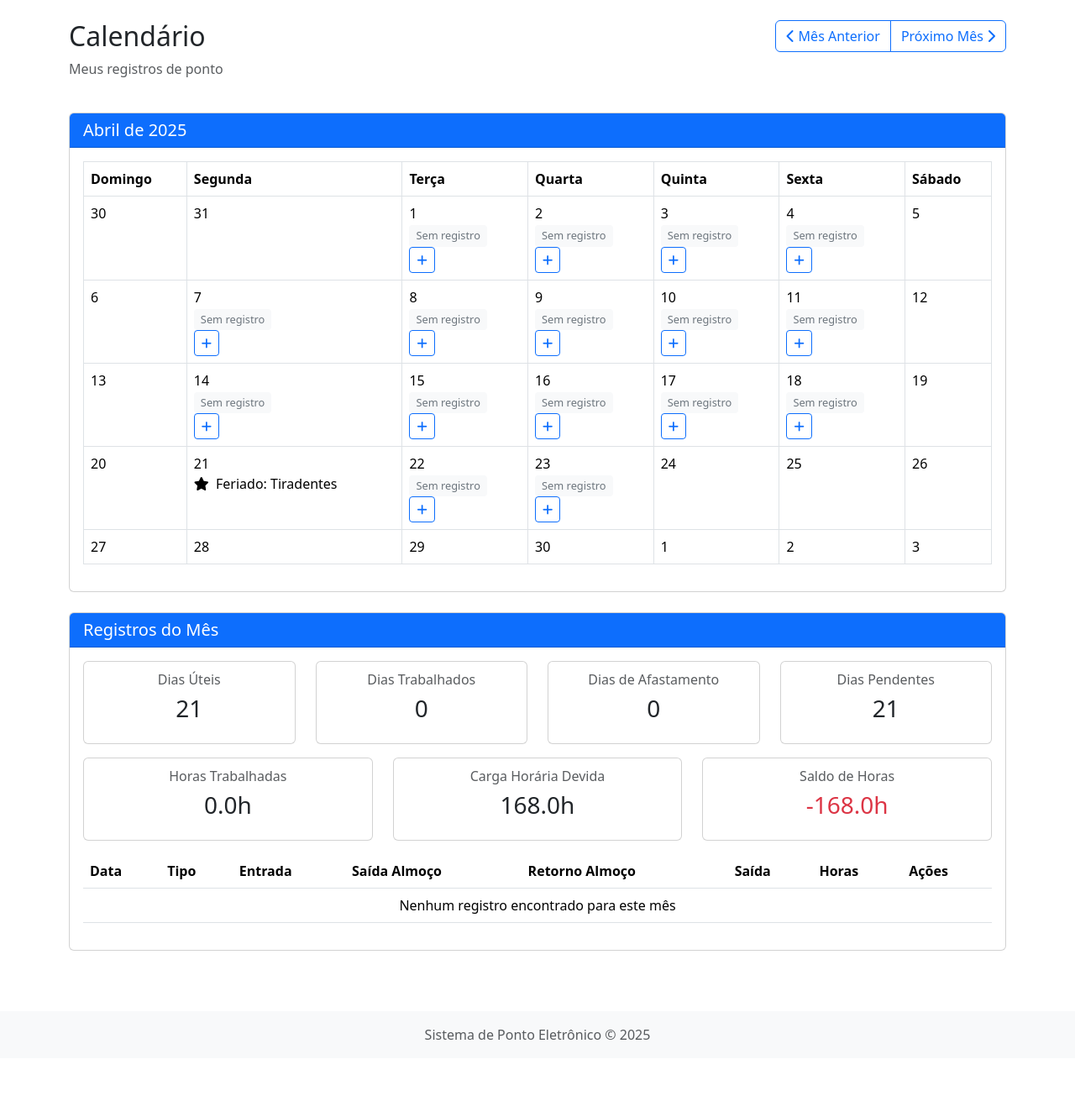
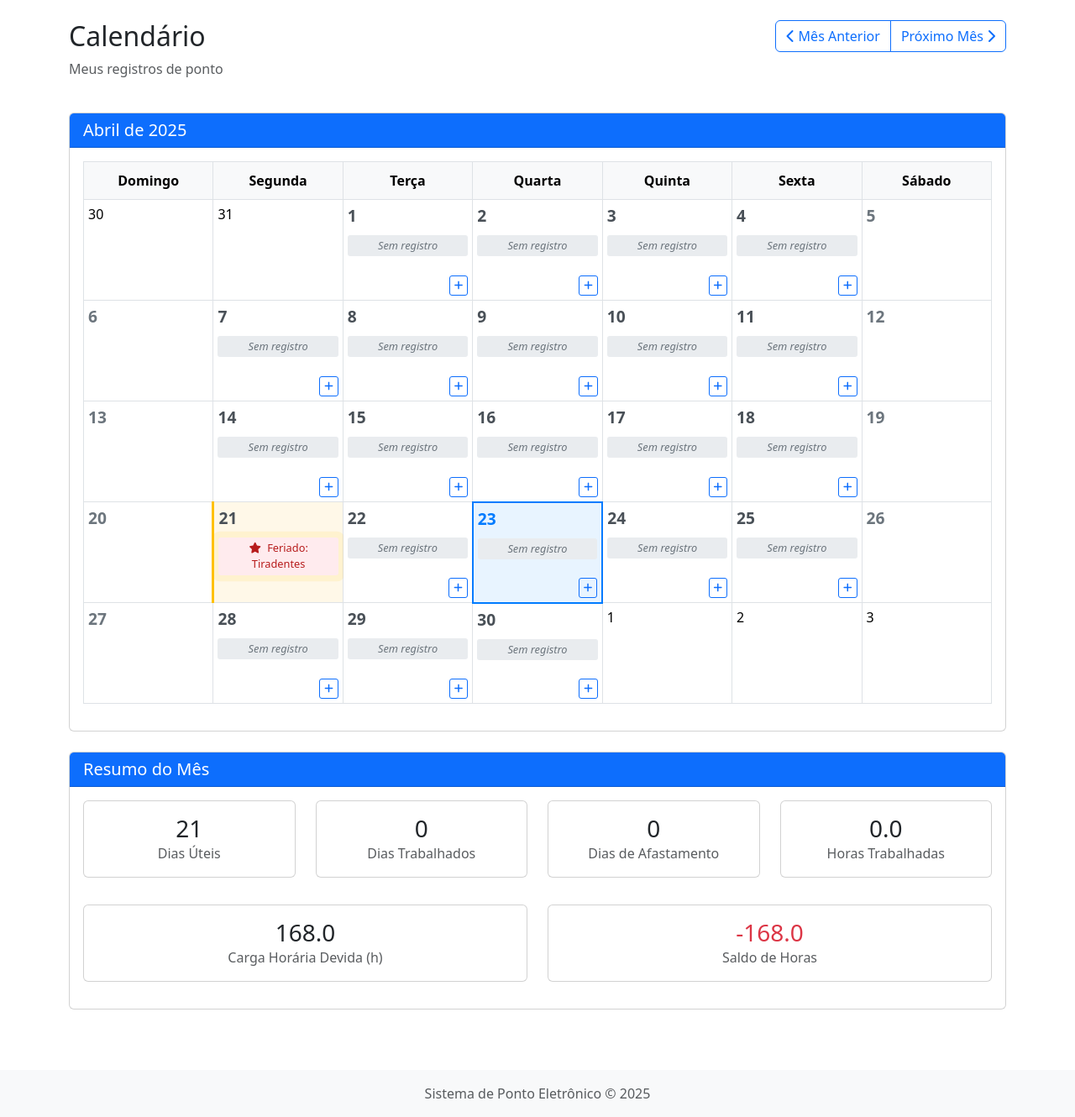
Before and after one commit to Masselorc/ponto-eletronico, a Flask app: page /calendario in a window 1280 px wide. Shown: the part 56-1386 px from the top of the page at 84% size. Before the commit the page ends 1294 px from the top, so only its background shows below. Run offline with Flask 3, Linux system fonts and the light colour scheme; a user stored in the database is signed in.

Commit message:
Update calendario.html

```diff
--- a/app/templates/main/calendario.html
+++ b/app/templates/main/calendario.html
@@ -2,7 +2,7 @@
 
 {% block title %}Calendário{% endblock %}
 
-{% block styles %}
+{% block extra_css %}
 <link rel="stylesheet" href="{{ url_for('static', filename='css/calendario.css') }}">
 <style>
     .calendario-table {
@@ -260,7 +260,7 @@
                                                         <i class="fas fa-eye"></i>
                                                     </a>
                                                 </div>
-                                            {% elif data_atual.weekday() < 5 and data_atual not in feriados_datas and data_atual <= hoje %}
+                                            {% elif data_atual.weekday() < 5 and data_atual not in feriados_datas %}
                                                 <div class="sem-registro-badge">
                                                     Sem registro
                                                 </div>
@@ -355,7 +355,7 @@
                                                             <i class="fas fa-eye"></i>
                                                         </a>
                                                     </div>
-                                                {% elif data_atual.weekday() < 5 and data_atual not in feriados_datas and data_atual <= hoje %}
+                                                {% elif data_atual.weekday() < 5 and data_atual not in feriados_datas %}
                                                     <div class="sem-registro-badge">
                                                         Sem registro
                                                     </div>
@@ -376,8 +376,8 @@
                                                 {% endif %}
                                             </td>
                                         {% else %}
-                                            {% set dia_proximo = ultimo_dia + timedelta(days=(dia_atual - total_dias)) %}
-                                            <td class="dia-outro-mes">{{ dia_proximo.day }}</td>
+                                            {% set dia_proximo = dia_atual - total_dias %}
+                                            <td class="dia-outro-mes">{{ dia_proximo }}</td>
                                         {% endif %}
                                     {% endfor %}
                                 </tr>
@@ -394,144 +394,77 @@
     <div class="col-md-12">
         <div class="card">
             <div class="card-header bg-primary text-white">
-                <h5 class="mb-0">Registros do Mês</h5>
+                <h5 class="mb-0">Resumo do Mês</h5>
             </div>
             <div class="card-body">
-                <div class="row mb-3">
-                    <div class="col-md-3">
-                        <div class="card">
+                <div class="row">
+                    <div class="col-md-3 mb-3">
+                        <div class="card h-100">
                             <div class="card-body text-center">
-                                <h6 class="card-subtitle mb-2 text-muted">Dias Úteis</h6>
-                                <h3 class="card-title">{{ dias_uteis }}</h3>
+                                <h3 class="mb-0">{{ dias_uteis }}</h3>
+                                <p class="text-muted mb-0">Dias Úteis</p>
                             </div>
                         </div>
                     </div>
-                    <div class="col-md-3">
-                        <div class="card">
+                    <div class="col-md-3 mb-3">
+                        <div class="card h-100">
                             <div class="card-body text-center">
-                                <h6 class="card-subtitle mb-2 text-muted">Dias Trabalhados</h6>
-                                <h3 class="card-title">{{ dias_trabalhados }}</h3>
+                                <h3 class="mb-0">{{ dias_trabalhados }}</h3>
+                                <p class="text-muted mb-0">Dias Trabalhados</p>
                             </div>
                         </div>
                     </div>
-                    <div class="col-md-3">
-                        <div class="card">
+                    <div class="col-md-3 mb-3">
+                        <div class="card h-100">
                             <div class="card-body text-center">
-                                <h6 class="card-subtitle mb-2 text-muted">Dias de Afastamento</h6>
-                                <h3 class="card-title">{{ dias_afastamento }}</h3>
+                                <h3 class="mb-0">{{ dias_afastamento }}</h3>
+                                <p class="text-muted mb-0">Dias de Afastamento</p>
                             </div>
                         </div>
                     </div>
-                    <div class="col-md-3">
-                        <div class="card">
+                    <div class="col-md-3 mb-3">
+                        <div class="card h-100">
                             <div class="card-body text-center">
-                                <h6 class="card-subtitle mb-2 text-muted">Dias Pendentes</h6>
-                                <h3 class="card-title">{{ dias_uteis - dias_trabalhados - dias_afastamento }}</h3>
+                                <h3 class="mb-0">{{ "%.1f"|format(horas_trabalhadas) }}</h3>
+                                <p class="text-muted mb-0">Horas Trabalhadas</p>
                             </div>
                         </div>
                     </div>
                 </div>
-
-                <div class="row mb-3">
-                    <div class="col-md-4">
-                        <div class="card">
+                <div class="row mt-3">
+                    <div class="col-md-6 mb-3">
+                        <div class="card h-100">
                             <div class="card-body text-center">
-                                <h6 class="card-subtitle mb-2 text-muted">Horas Trabalhadas</h6>
-                                <h3 class="card-title">{{ "%.1f"|format(horas_trabalhadas) }}h</h3>
+                                <h3 class="mb-0">{{ "%.1f"|format(carga_horaria_devida) }}</h3>
+                                <p class="text-muted mb-0">Carga Horária Devida (h)</p>
                             </div>
                         </div>
                     </div>
-                    <div class="col-md-4">
-                        <div class="card">
+                    <div class="col-md-6 mb-3">
+                        <div class="card h-100">
                             <div class="card-body text-center">
-                                <h6 class="card-subtitle mb-2 text-muted">Carga Horária Devida</h6>
-                                <h3 class="card-title">{{ "%.1f"|format(carga_horaria_devida) }}h</h3>
+                                <h3 class="mb-0 {% if saldo_horas >= 0 %}text-success{% else %}text-danger{% endif %}">
+                                    {{ "%.1f"|format(saldo_horas) }}
+                                </h3>
+                                <p class="text-muted mb-0">Saldo de Horas</p>
                             </div>
                         </div>
                     </div>
-                    <div class="col-md-4">
-                        <div class="card">
-                            <div class="card-body text-center">
-                                <h6 class="card-subtitle mb-2 text-muted">Saldo de Horas</h6>
-                                <h3 class="card-title {% if saldo_horas >= 0 %}text-success{% else %}text-danger{% endif %}">
-                                    {{ "%.1f"|format(saldo_horas) }}h
-                                </h3>
-                            </div>
-                        </div>
-                    </div>
-                </div>
-
-                <div class="table-responsive">
-                    <table class="table table-hover">
-                        <thead>
-                            <tr>
-                                <th>Data</th>
-                                <th>Tipo</th>
-                                <th>Entrada</th>
-                                <th>Saída Almoço</th>
-                                <th>Retorno Almoço</th>
-                                <th>Saída</th>
-                                <th>Horas</th>
-                                <th>Ações</th>
-                            </tr>
-                        </thead>
-                        <tbody>
-                            {% for registro in registros.values()|sort(attribute='data') %}
-                            <tr>
-                                <td>{{ registro.data.strftime('%d/%m/%Y') }}</td>
-                                <td>
-                                    {% if registro.afastamento %}
-                                        {% if registro.tipo_afastamento == "ferias" %}
-                                            <span class="badge bg-info">Férias</span>
-                                        {% elif registro.tipo_afastamento == "licenca_medica" %}
-                                            <span class="badge bg-warning">Licença Médica</span>
-                                        {% elif registro.tipo_afastamento == "licenca_maternidade" %}
-                                            <span class="badge bg-warning">Licença Maternidade</span>
-                                        {% elif registro.tipo_afastamento == "abono" %}
-                                            <span class="badge bg-info">Abono</span>
-                                        {% else %}
-                                            <span class="badge bg-info">Afastamento</span>
-                                        {% endif %}
-                                    {% else %}
-                                        <span class="badge bg-success">Trabalho</span>
-                                    {% endif %}
-                                </td>
-                                <td>{{ registro.entrada.strftime('%H:%M') if registro.entrada else '--:--' }}</td>
-                                <td>{{ registro.saida_almoco.strftime('%H:%M') if registro.saida_almoco else '--:--' }}</td>
-                                <td>{{ registro.retorno_almoco.strftime('%H:%M') if registro.retorno_almoco else '--:--' }}</td>
-                                <td>{{ registro.saida.strftime('%H:%M') if registro.saida else '--:--' }}</td>
-                                <td>
-                                    {% if registro.afastamento %}
-                                        --
-                                    {% else %}
-                                        {{ "%.1f"|format(registro.horas_trabalhadas) if registro.horas_trabalhadas else '0.0' }}
-                                    {% endif %}
-                                </td>
-                                <td>
-                                    <a href="{{ url_for('main.visualizar_ponto', ponto_id=registro.id) }}" class="btn btn-sm btn-outline-primary">
-                                        <i class="fas fa-eye"></i>
-                                    </a>
-                                </td>
-                            </tr>
-                            {% else %}
-                            <tr>
-                                <td colspan="8" class="text-center">Nenhum registro encontrado para este mês</td>
-                            </tr>
-                            {% endfor %}
-                        </tbody>
-                    </table>
                 </div>
             </div>
         </div>
     </div>
 </div>
+{% endblock %}
 
+{% block extra_js %}
 <script>
     document.addEventListener('DOMContentLoaded', function() {
+        // Botão para visualizar registros de outro usuário
+        const btnVisualizar = document.getElementById('btn-visualizar');
         const usuarioSelect = document.getElementById('usuario-select');
-        const btnVisualizar = document.getElementById('btn-visualizar');
 
-        if (btnVisualizar) {
+        if (btnVisualizar && usuarioSelect) {
             btnVisualizar.addEventListener('click', function() {
                 const userId = usuarioSelect.value;
                 window.location.href = "{{ url_for('main.calendario') }}?user_id=" + userId;
```
